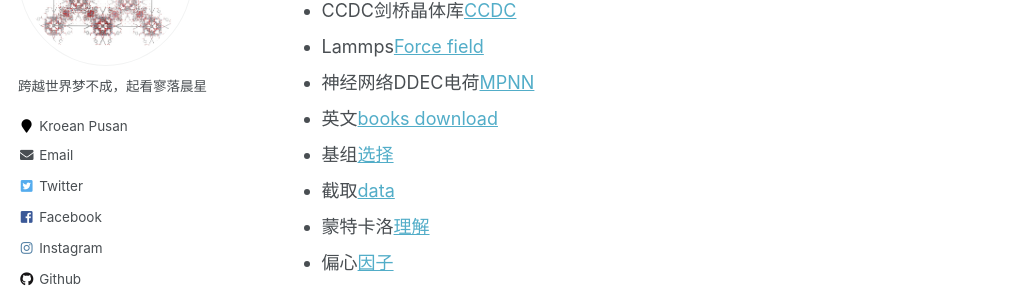
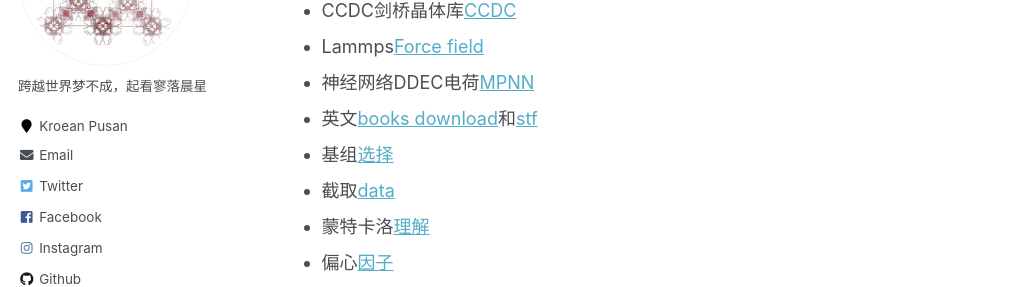
Before and after one commit to sxm13/ZGBshenxiaomoCV.github.io, a Jekyll site: the page built from _pages/markdown.md, in a window 1280 px wide and 900 px high, scrolled down 2547 px. Shown: the part 152-439 px from the top of the window, without its empty margins (0-1013 px from the left). Built offline with Jekyll 4.4.1, drawn with Linux system fonts in a browser that asks for light colours; some web fonts are replaced.

Commit message:
Update markdown.md

```diff
--- a/_pages/markdown.md
+++ b/_pages/markdown.md
@@ -80,7 +80,7 @@ redirect_from:
 * CCDC剑桥晶体库[CCDC](https://www.ccdc.cam.ac.uk/ "CCDC")
 * Lammps[Force field](https://openkim.org/ "KimFF")
 * 神经网络DDEC电荷[MPNN](https://github.com/SimonEnsemble/mpn_charges "MPNN")
-* 英文[books download](https://z-lib.org/ "book")
+* 英文[books download](https://z-lib.org/ "book")和[stf](https://web.stanford.edu/~hastie/ElemStatLearn/ "book")
 * 基组[选择](https://www.basissetexchange.org/ "BASIC SET")
 * 截取[data](https://apps.automeris.io/wpd/ "data")
 * 蒙特卡洛[理解](https://www.eng.buffalo.edu/~kofke/ce530/Lectures/Lecture22/sld002.htm "mcmd")
```
